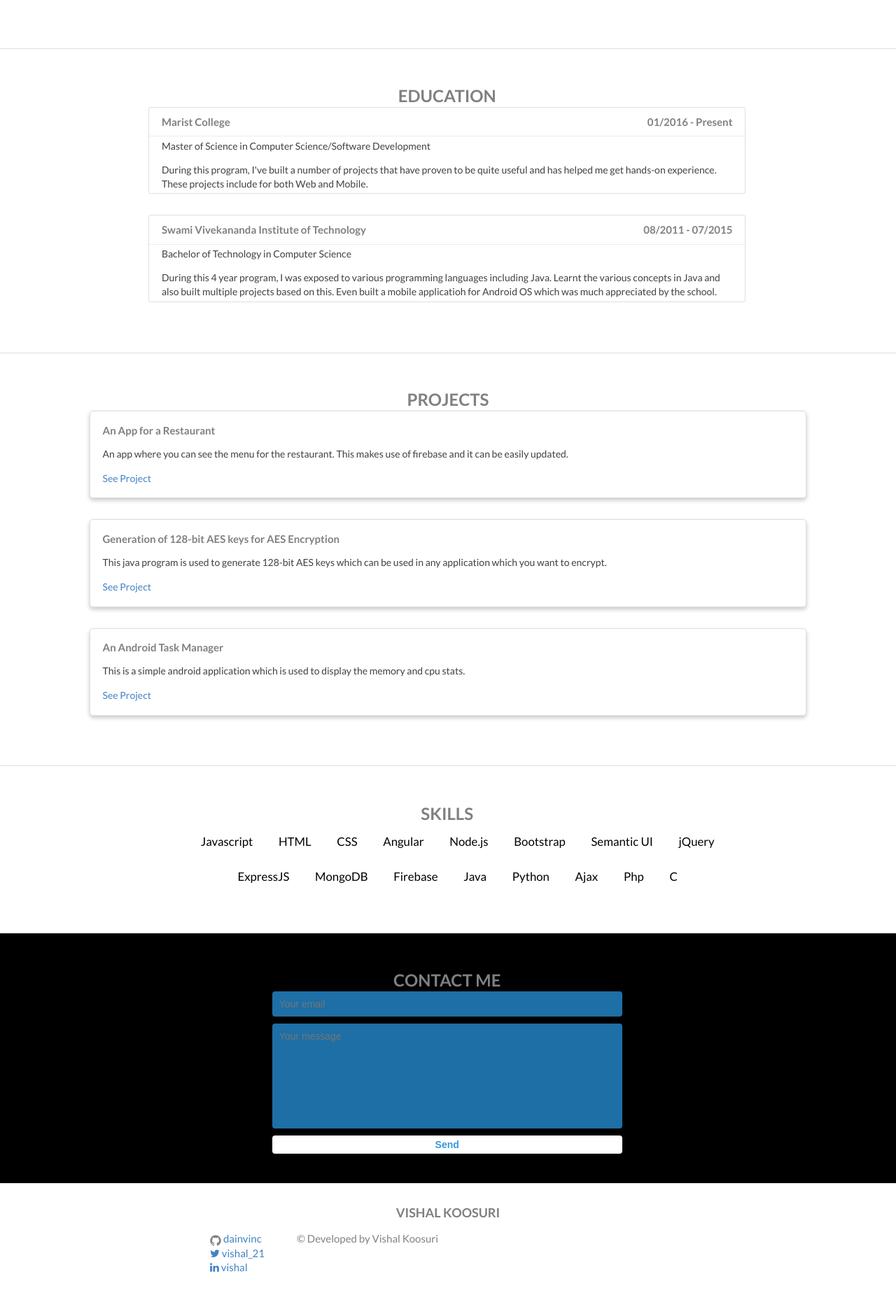
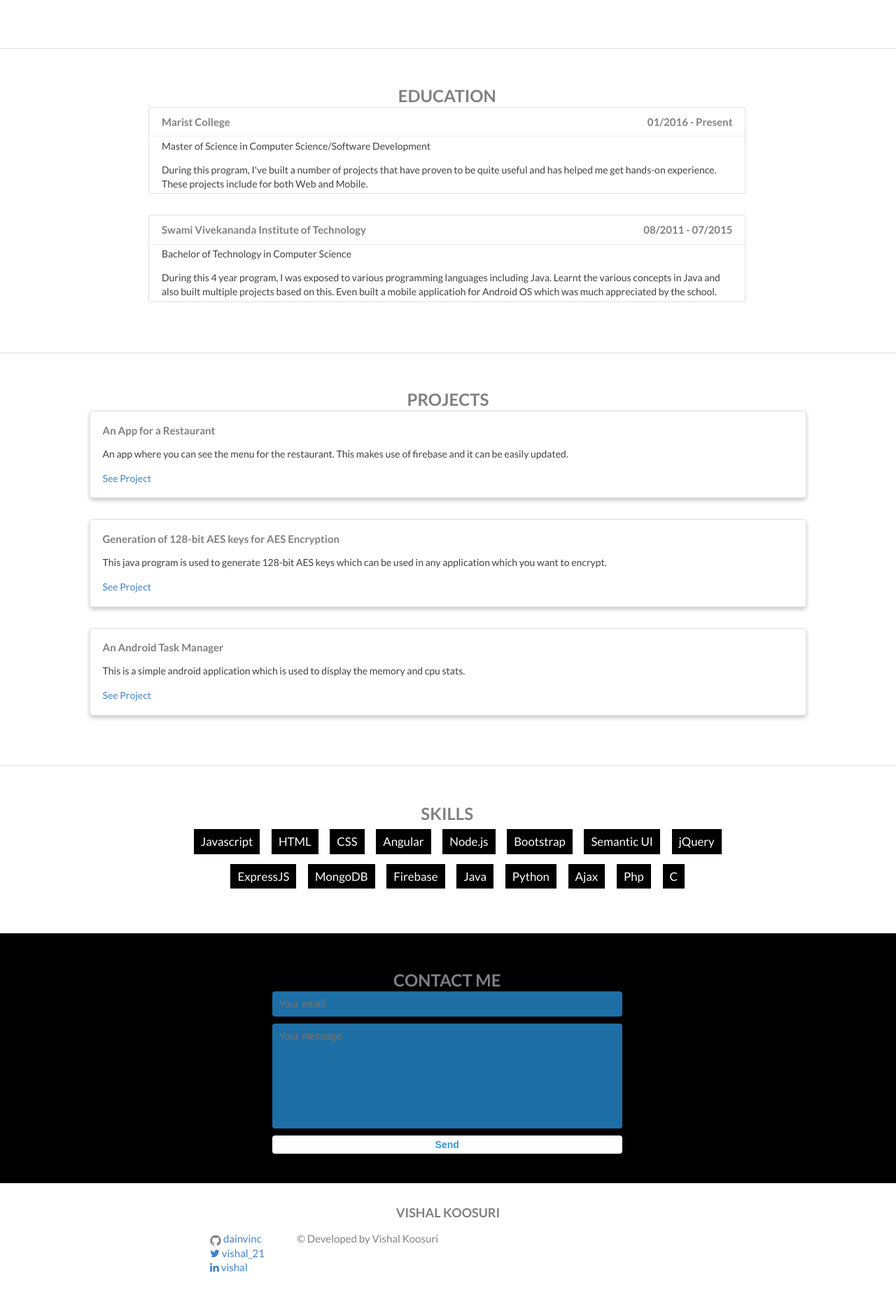
Before and after one commit to dainvinc/dainvinc.github.io, a Jekyll site: the page built from home.html, in a window 1280 px wide. Shown: the part 1031-2912 px from the top of the page at 70% size. Built offline with Jekyll 4.4.1, drawn with Linux system fonts in a browser that asks for light colours; nearby versions of some CDN libraries.

Commit message:
Styled the skills

```diff
--- a/css/custom.css
+++ b/css/custom.css
@@ -293,8 +293,8 @@ h4 {
   display: inline-block;
   margin: 7px;
   padding: 5px 10px;
-  color: black;
-  background: white;
+  color: white;
+  background: black;
   list-style: none;
   cursor: default;
   font-size: 1.2em;
```
